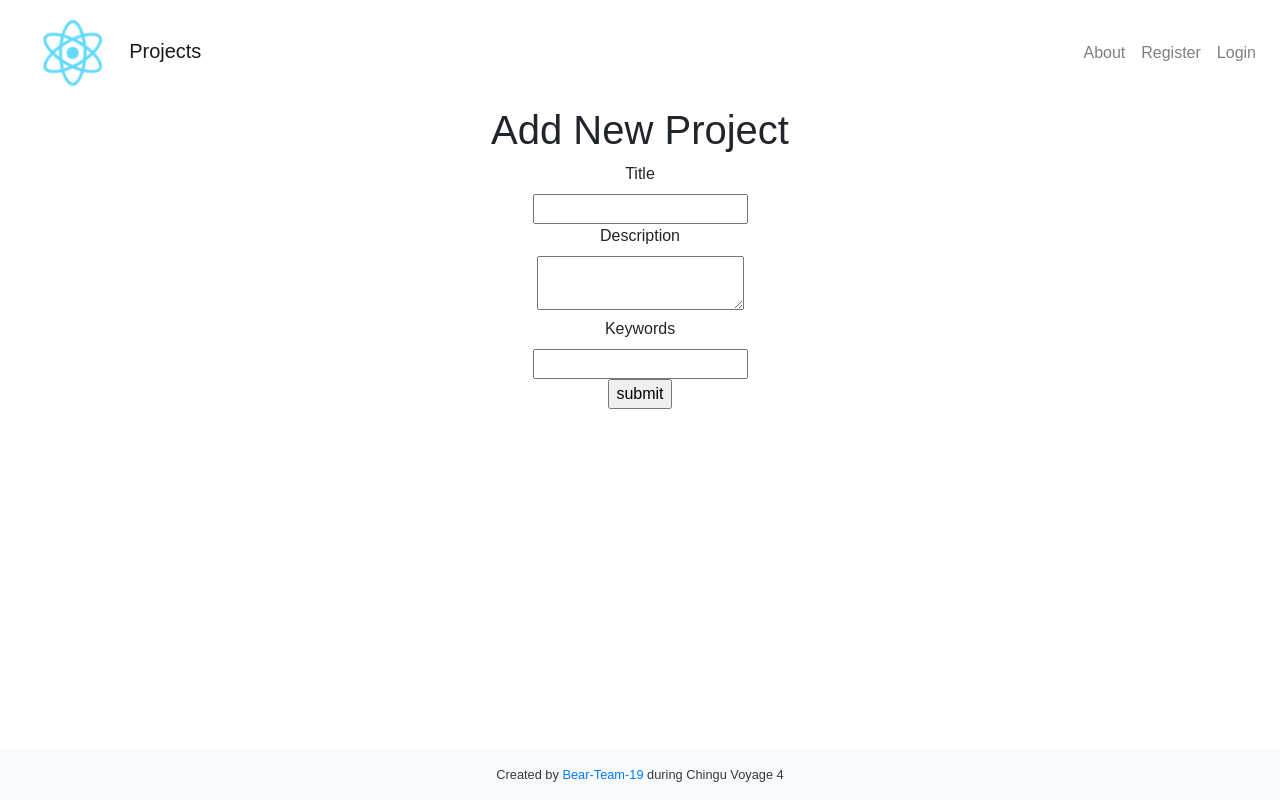
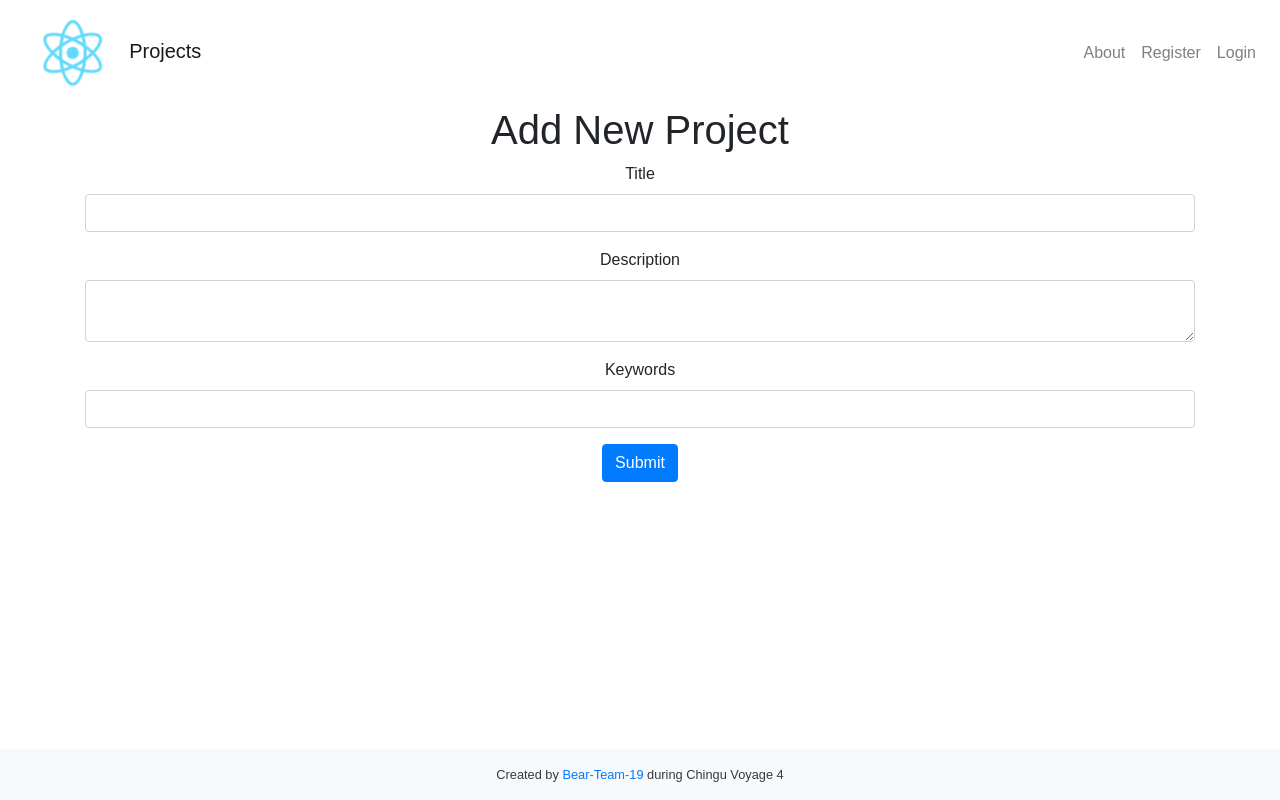
Before and after one commit to chingu-voyage4/Bears-Team-19, a React (Create React App) app in the folder client/: page /projectCreate in a window 1280 px wide. Built offline with nearby package versions, Linux system fonts and the light colour scheme.

Commit message:
Add basic styling to Create Project form

```diff
--- a/client/src/ProjectCreate/AddProject.js
+++ b/client/src/ProjectCreate/AddProject.js
@@ -47,17 +47,17 @@ class AddProject extends Component {
       <div>
         <h1>Add New Project</h1>
         <form onSubmit={this.handleSubmit.bind(this)}>
-          <div>
-            <label className="d-block">Title</label>
-            <input type="text" ref="title" />
+          <div className="form-group">
+            <label className="d-block" htmlFor="title">Title</label>
+            <input className="form-control" type="text" ref="title" id="title" />
           </div>
-          <div>
-            <label className="d-block">Description</label>
-            <textarea ref="description" />
+          <div className="form-group">
+            <label className="d-block" htmlFor="description">Description</label>
+            <textarea className="form-control" ref="description" id="description" />
           </div>
-          <div>
-            <label className="d-block">Keywords</label>
-            <input type="text" ref="keywords" />
+          <div className="form-group">
+            <label className="d-block" htmlFor="keywords">Keywords</label>
+            <input className="form-control" type="text" ref="keywords" id="keywords" />
           </div>
 
           {/*} TODO
@@ -68,7 +68,7 @@ class AddProject extends Component {
           </div>
           */}
 
-          <input type="submit" value="submit" />
+          <input className="btn btn-primary" type="submit" value="Submit" />
         </form>
       </div>
     );
```
